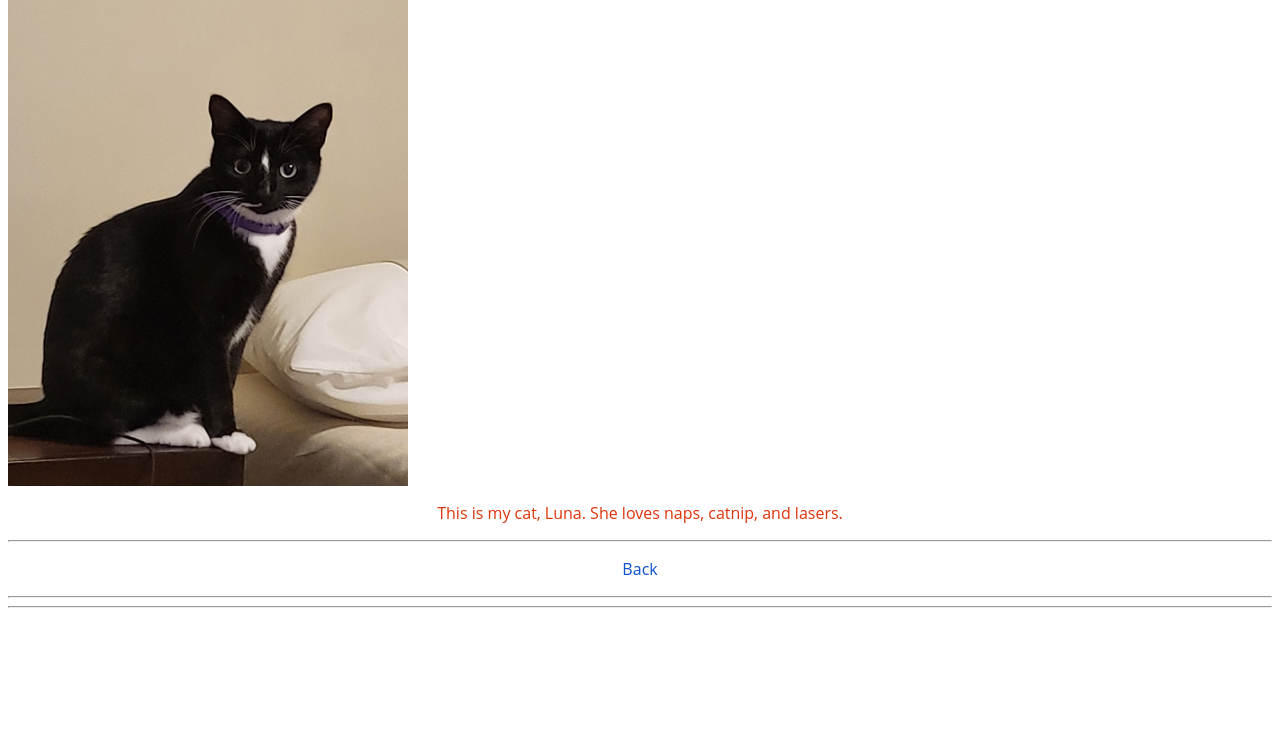
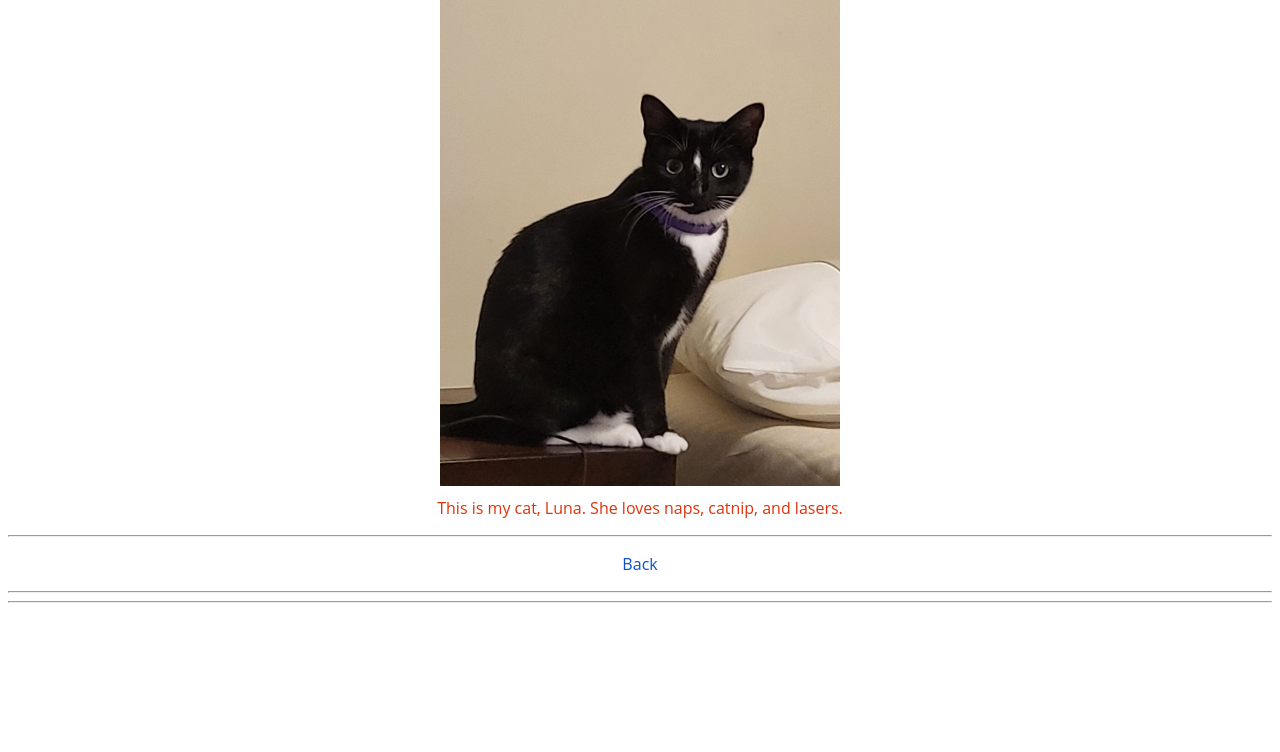
Before and after one commit to Redstarre/3900-Activity2, a plain HTML site: page luna.html in a window 1280 px wide. Shown: the part 48-800 px from the top of the page. Drawn offline with Linux system fonts and the light colour scheme.

Commit message:
update .css

```diff
--- a/css/main.css
+++ b/css/main.css
@@ -124,10 +124,11 @@ PAGE:
     border-radius: 20px;
 }
 
-cat-photo {
+.cat-photo {
     display: block;
-    max-width: 250px;
-    margin: 0 auto 30px;
+    margin-left: auto;
+    margin-right: auto;
+    height: 80%
     border-radius: 5px;
 }
 
```
